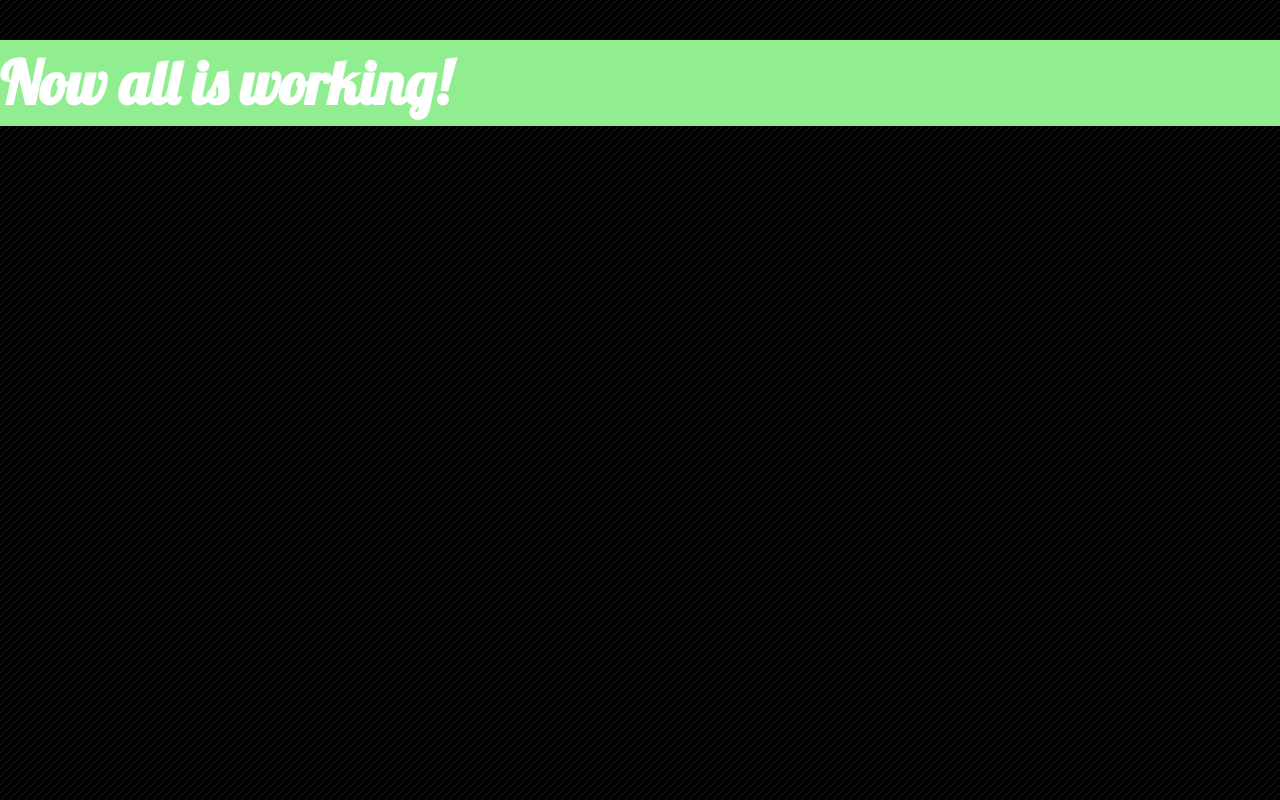
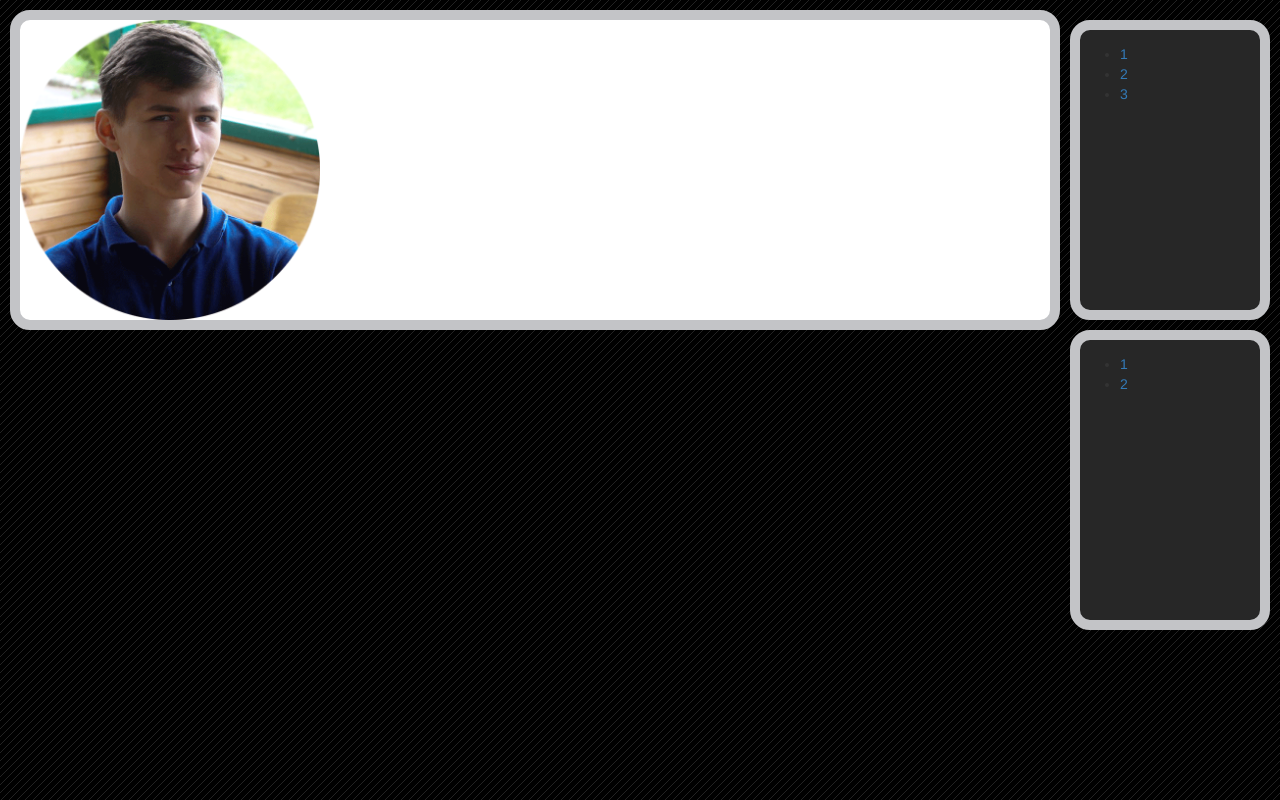
Before and after one commit to mocoronno/mocoronno.github.io, a plain HTML site: page index.html in a window 1280 px wide. Drawn offline with Linux system fonts and the light colour scheme.

Commit message:
new update
i dont know, what i want...

```diff
--- a/index.html
+++ b/index.html
@@ -20,10 +20,29 @@
 	</head>
 
 	<body>
-		<div id="wrapper">
-			<h1>Now all is working!</h1>
+		<div class="wrapper">
+			<div class="sidebar">
+				<div class="sidebar-1">
+					<ul>
+						<li><a href="#">1</a></li>
+						<li><a href="#">2</a></li>
+						<li><a href="#">3</a></li>
+					</ul>
+				</div>
+
+				<div class="sidebar-2">
+					<ul>
+						<li><a href="#">1</a></li>
+						<li><a href="#">2</a></li>
+					</ul>
+				</div>
+			</div>
+			<div class="content">
+				<div class="avatar">
+					<img src="images/icon-1.png" width="300" height="300" alt="my avatar" />
+				</div>
+			</div>
 		</div>
-
 		<!--[if lt IE 9]>
 		<script src="libs/html5shiv/es5-shim.min.js"></script>
 		<script src="libs/html5shiv/html5shiv.min.js"></script>
--- a/stylesheet/fonts.css
+++ b/stylesheet/fonts.css
@@ -1,4 +1,3 @@
-
 /* font-family: "Lobster", cursive; */
 @font-face {
 	font-family: "Gagalin-Regular";
@@ -9,6 +8,7 @@
 	font-style: normal;
 	font-weight: normal;
 }
+
 /* font-family: "RobotoRegular"; */
 @font-face {
 	font-family: "RobotoRegular";
--- a/stylesheet/style.css
+++ b/stylesheet/style.css
@@ -3,22 +3,56 @@
 }
 
 body {
-	background-image:url(../images/backgrounds/body.png);
+	background-image:url(../images/backgrounds/black-back.png);
+	padding:0;
+	margin:0;
+	font-family: "RobotoRegular";
+	color:#000;
+	font-size:16px;
+}
+
+.wrapper {
+	min-width:800px;
+}
+
+.title {
+	font-family: "Lobster", cursive;
+	font-size:30px;
 	padding:0;
 	margin:0;
 }
 
-#wrapper {
-	font-family: "RobotoRegular";
-	color:white;
-	font-size:30px;
+.text {
+	font-family: "RobotoCondensedRegular";
+	font-size:20px;
 }
 
-div {
-	background-color:lightgreen;
-
+.content {
+	min-height:100px;
+	background-color:#FFFFFF;
+	border:10px solid #C3C4C7;
+	border-radius:20px;
+	margin:10px;
+	margin-right:220px;
 }
 
-h1 {
-	font-family: "Lobster", cursive;
+.sidebar {
+	width:200px;
+	float:right;
+	margin:10px;
 }
+
+.sidebar-1 {
+	min-height:300px;
+	margin-bottom:10px;
+	background-color:#272727;
+	border-radius:20px;
+	border:10px solid #C3C4C7;
+}
+
+.sidebar-2 {
+	min-height:300px;
+	background-color:#272727;
+	border-radius:20px;
+	border:10px solid #C3C4C7;
+}
```
Also changed, not shown: fonts/Web Font Kit/Uthman-Regular.svg (added), fonts/Web Font Kit/Uthman-Regular.ttf (added), fonts/Web Font Kit/Uthman-Regular.woff (added), images/backgrounds/black-back.png (renamed from images/backgrounds/body.png), images/backgrounds/white-back.png (added), images/icon-1.png (added), images/map.png (deleted), images/rabbit.jpg (deleted), 1 other file.
